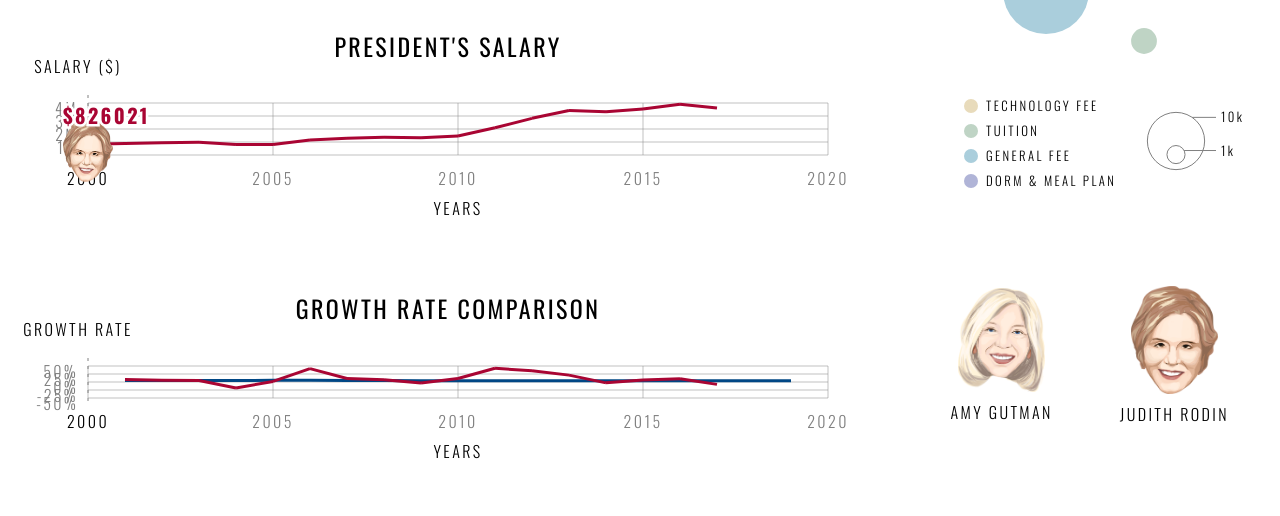
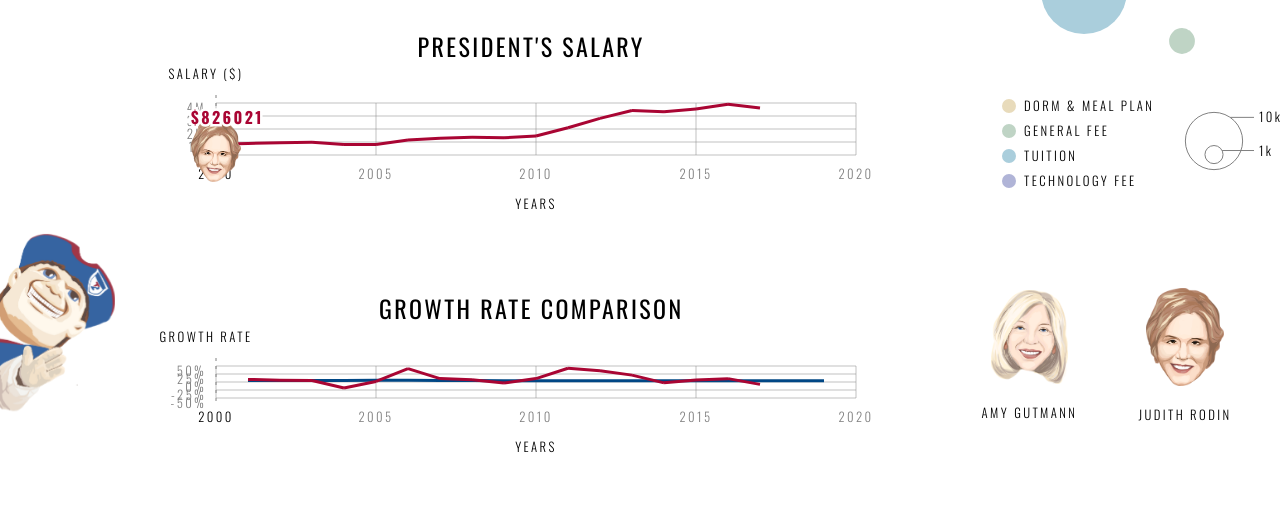
Before and after one commit to ericaxin/DSGN377, a plain HTML site: page index.html in a window 1280 px wide. Shown: the part 284-800 px from the top of the page. Drawn offline with nearby package versions, Linux system fonts and the light colour scheme.

Commit message:
quaker added

```diff
--- a/css/style.css
+++ b/css/style.css
@@ -38,6 +38,8 @@ body {
 }
 
 .left {
+    padding-left: 10vw;
+    padding-right: -20vw;
     width: 70%;
     height: 100%;
     display: flex;
@@ -153,13 +155,19 @@ body {
 }
 
 .name_tag {
-    margin-top: 1vh;
+    margin-top: 1.5em;
+    font-size: 0.8em;
 }
 
 .faces {
     max-width: 50%;
 }
 
+.quaker {
+    position: fixed;
+    bottom: 100px;
+    left:-10px;
+}
 
 
 svg {
--- a/index.html
+++ b/index.html
@@ -61,7 +61,7 @@
         <div class="row">
           <div class="face_container">
             <img class="faces" src="assets/BigAmyG.png" alt="Amy" />
-            <div class="name_tag">AMY GUTMAN</div>
+            <div class="name_tag">AMY GUTMANN</div>
           </div>
 
           <div class="face_container">
@@ -72,6 +72,12 @@
       </div>
     </div>
 
+
+    <div class="quaker">
+      <img src="assets/Quaker.png" width="125px" alt="Quaker">
+    </div>
+
+
     <script src="https://d3js.org/d3.v5.min.js"></script>
     <script src="js/utils.js"></script>
     <script src="js/linegraph.js"></script>
--- a/js/circlegraph.js
+++ b/js/circlegraph.js
@@ -175,10 +175,10 @@ class CircleGraph {
     drawLegend() {
 
         var labels = [
-            "DORM & MEAL PLAN",
+            "TECHNOLOGY FEE",
+            "TUITION",
             "GENERAL FEE",
-            "TUITION",
-            "TECHNOLOGY FEE"
+            "DORM & MEAL PLAN"
         ];
 
         var color = [
--- a/js/linegraph.js
+++ b/js/linegraph.js
@@ -100,6 +100,7 @@ class LineGraph {
 
         this.cursor_xaxis = this.svg.append("text");
         this.cursor_xaxis.attr("fill", 'black');
+        this.cursor_xaxis.attr("font-size", "0.8em");
 
         this.cursor_xaxis.text(Math.floor(this.data[0][0].x));
         var y = this.padding + this.height_point;
@@ -145,7 +146,7 @@ class LineGraph {
 
             // add text label
             this.cursor_text.push(this.svg.append("text"));
-            this.cursor_text[line].attr("font-size", "20px");
+            this.cursor_text[line].attr("font-size", "1em");
             this.cursor_text[line].attr("font-weight", "900");
             this.cursor_text[line].attr("paint-order", "stroke");
             this.cursor_text[line].attr("stroke-width", "5px");
@@ -463,7 +464,7 @@ class LineGraph {
 
         var text = this.svg.append("text");
         text.attr("fill", color);
-        text.attr("font-size", "1em");
+        text.attr("font-size", "0.8em");
         text.text(label);
 
         var bbox = text.node().getBBox();
```
Also changed, not shown: assets/Quaker.png (added).
